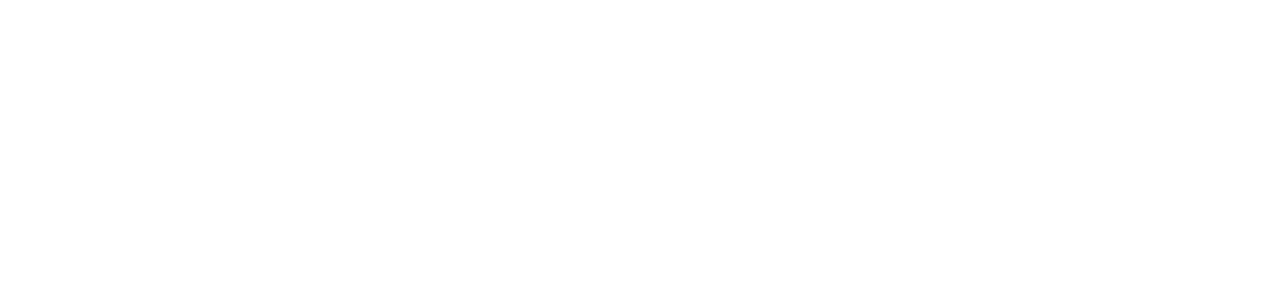
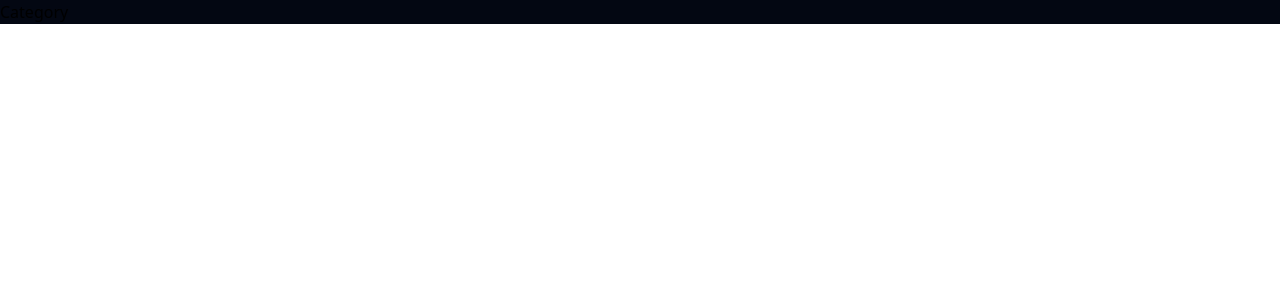
Before and after one commit to LoveKumarAgrawal/Giphy-gif-library, a React (Vite) app: page /1 in a window 1280 px wide. Shown: the top 300 px of the page. Built offline with nearby package versions, Linux system fonts and the light colour scheme.

Commit message:
defined all the routes

```diff
--- a/src/App.tsx
+++ b/src/App.tsx
@@ -1,11 +1,43 @@
+import { createBrowserRouter, RouterProvider } from 'react-router-dom'
 import './App.css'
+import AppLayout from './layouts/app-layout'
+import Home from './pages/home'
+import Category from './pages/category'
+import SearchPage from './pages/search'
+import GifPage from './pages/single-gif'
+import Favorites from './pages/favorites'
+
+const router = createBrowserRouter([
+  {
+    element: <AppLayout />,
+    children: [
+      {
+        path: "/",
+        element: <Home />
+      },
+      {
+        path: "/:category",
+        element: <Category />
+      },
+      {
+        path: "/search/:query",
+        element: <SearchPage />
+      },
+      {
+        path: "/:type/:slug",
+        element: <GifPage />
+      },
+      {
+        path: "/favorites",
+        element: <Favorites />
+      },
+    ]
+  }
+])
 
 function App() {
 
-  return (
-    <>
-    </>
-  )
+  return <RouterProvider router={router} />
 }
 
 export default App
--- /dev/null
+++ b/src/layouts/app-layout.tsx
@@ -0,0 +1,12 @@
+import { Outlet } from "react-router-dom"
+
+const AppLayout = () => {
+    return <div className="bg-gray-950">
+        {/* Header will go here*/}
+        <main>
+            <Outlet />
+        </main>
+    </div>
+}
+
+export default AppLayout
--- /dev/null
+++ b/src/pages/category.tsx
@@ -0,0 +1,7 @@
+const Category = () => {
+    return <div>
+        Category
+    </div>
+}
+
+export default Category
--- /dev/null
+++ b/src/pages/favorites.tsx
@@ -0,0 +1,7 @@
+const Favorites = () => {
+    return <div>
+        Favorites
+    </div>
+}
+
+export default Favorites
--- /dev/null
+++ b/src/pages/home.tsx
@@ -0,0 +1,7 @@
+const Home = () => {
+    return <div>
+        Home
+    </div>
+}
+
+export default Home
--- /dev/null
+++ b/src/pages/search.tsx
@@ -0,0 +1,7 @@
+const SearchPage = () => {
+    return <div>
+        SearchPage
+    </div>
+}
+
+export default SearchPage
--- /dev/null
+++ b/src/pages/single-gif.tsx
@@ -0,0 +1,7 @@
+const GifPage = () => {
+    return <div>
+        GifPage
+    </div>
+}
+
+export default GifPage
```
